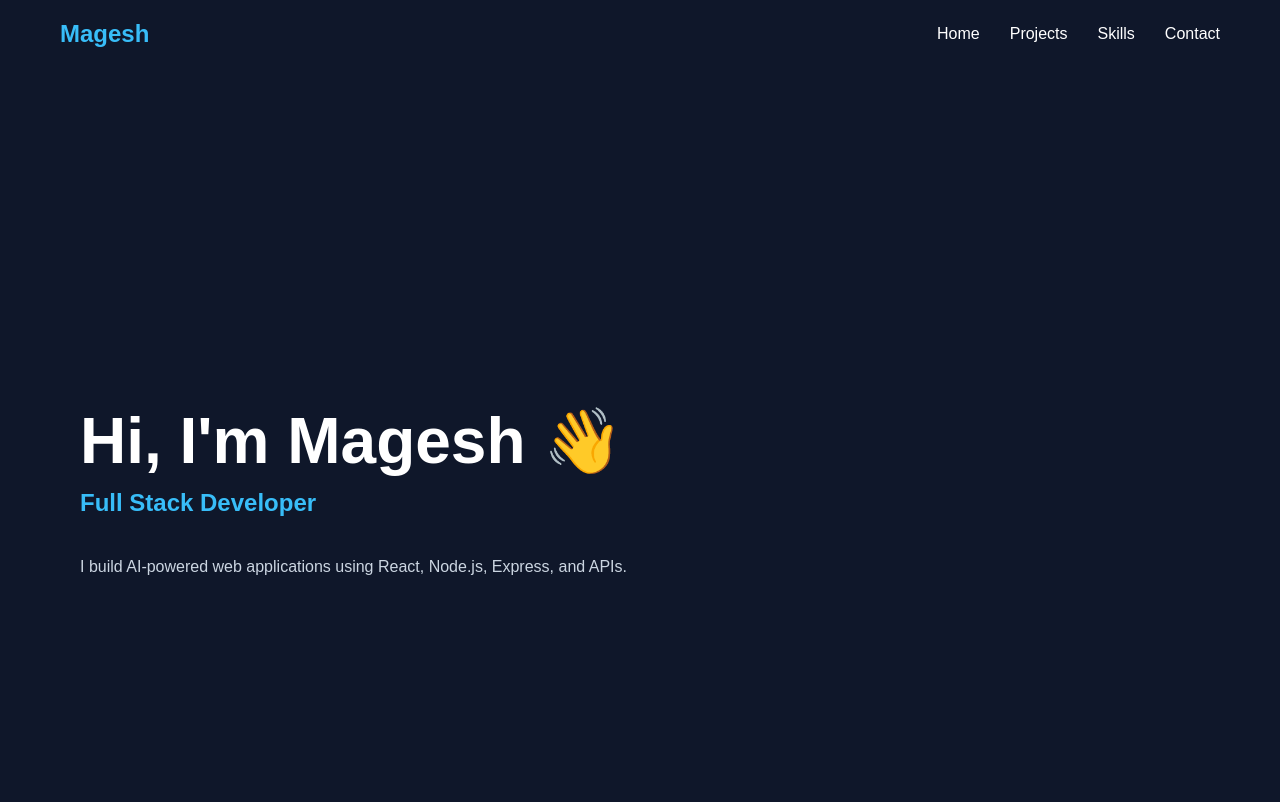
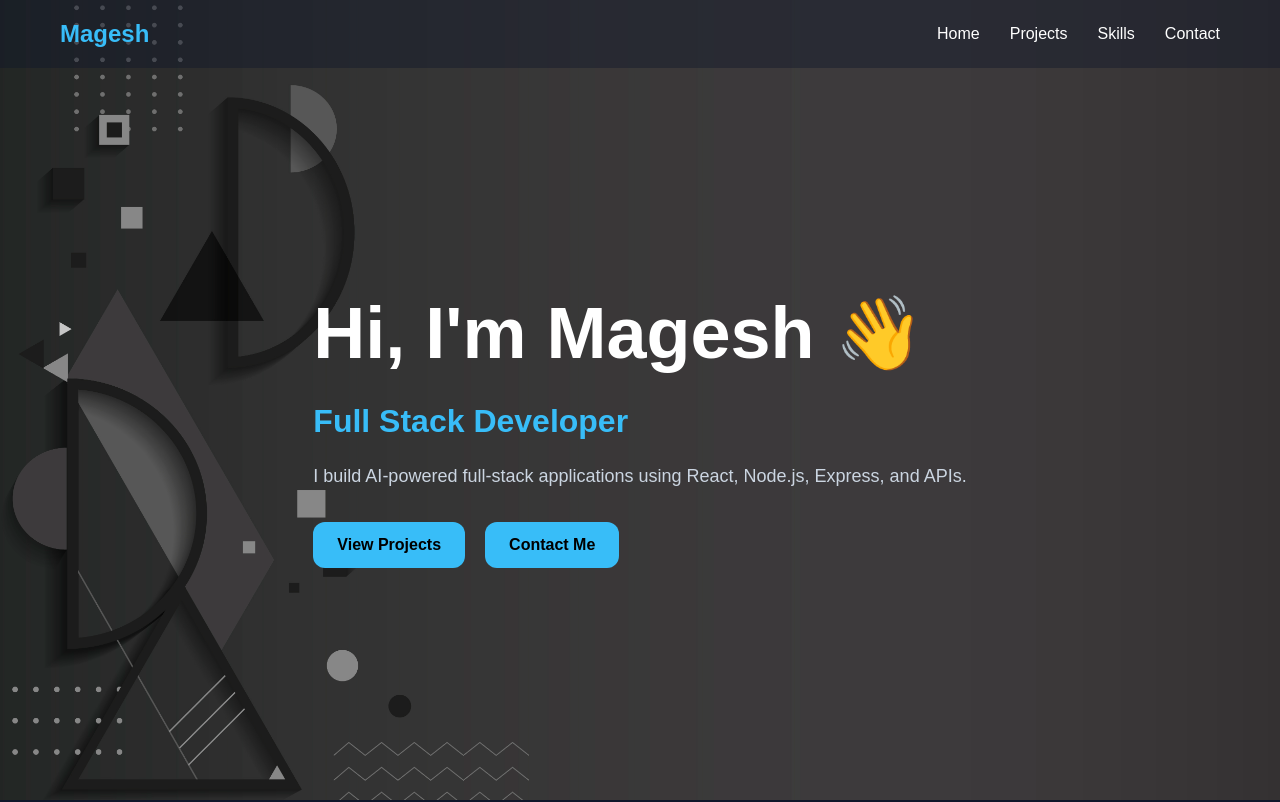
Before and after one commit to Magesh-03-K/portfolio, a React (Create React App) app: page / in a window 1280 px wide. Shown: the top 802 px of the page. Built offline with nearby package versions, Linux system fonts and the light colour scheme.

Commit message:
Final portfolio polish

```diff
--- a/src/App.css
+++ b/src/App.css
@@ -20,7 +20,7 @@ section {
   position: fixed;
   width: 100%;
   top: 0;
-  background: #0f172a;
+  background: #0f172a69;
   display: flex;
   justify-content: space-between;
   align-items: center;
@@ -59,29 +59,57 @@ body {
 }
 
 .hero {
-  height: 100vh;
+  min-height: 100vh;
+  background-size: cover;
+  background-position: center;
   display: flex;
+  align-items: center;
   flex-direction: column;
   justify-content: center;
-  padding-left: 80px;
-  padding-top: 100px;
+  padding: 0 80px;
+  color: white;
+}
 
+.hero-content {
+  max-width: 700px;
 }
 
 .hero h1 {
-  font-size: 64px;
-  margin: 0;
+  font-size: 72px;
+  margin-bottom: 10px;
 }
 
 .hero h2 {
+  font-size: 32px;
   color: #38bdf8;
-  margin-top: 10px;
+  margin-bottom: 20px;
 }
 
 .hero p {
-  max-width: 600px;
-  line-height: 1.7;
+  font-size: 18px;
+  line-height: 1.8;
   color: #cbd5e1;
+  margin-bottom: 30px;
+}
+
+.hero-buttons {
+  display: flex;
+  gap: 20px;
+}
+
+.hero-buttons a {
+  background: #38bdf8;
+  color: black;
+  padding: 14px 24px;
+  border-radius: 12px;
+  text-decoration: none;
+  font-weight: bold;
+  transition: 0.3s;
+}
+
+.hero-buttons a:hover {
+  background: white;
+  transform: translateY(-3px);
 }
 
 .projects {
@@ -221,18 +249,20 @@ body {
 
   .hero {
     padding: 40px 20px;
-    padding-top: 100px;
-    height: auto;
     text-align: center;
-    align-items: center;
+    justify-content: center;
   }
 
   .hero h1 {
-    font-size: 42px;
+    font-size: 48px;
   }
 
   .hero h2 {
     font-size: 24px;
+  }
+
+  .hero-buttons {
+    flex-direction: column;
   }
 
   .hero p {
--- a/src/sections/Hero.js
+++ b/src/sections/Hero.js
@@ -1,4 +1,5 @@
 import { motion } from "framer-motion";
+import bg from "../assets/bg.jpg";
 
 export default function Hero() {
   return (
@@ -8,16 +9,30 @@ export default function Hero() {
       initial={{ opacity: 0, y: 50 }}
       animate={{ opacity: 1, y: 0 }}
       transition={{ duration: 0.8 }}
+
+      style={{
+        backgroundImage: `url(${bg})`,
+        backgroundSize: "cover",
+        backgroundPosition: "center",
+
+      }}
     >
+      <div className="hero-content">
+        <h1>Hi, I'm Magesh 👋</h1>
 
-      <h1>Hi, I'm Magesh 👋</h1>
+        <h2>Full Stack Developer</h2>
 
-      <h2>Full Stack Developer</h2>
+        <p>
+          I build AI-powered full-stack applications
+          using React, Node.js, Express, and APIs.
+        </p>
 
-      <p>
-        I build AI-powered web applications using
-        React, Node.js, Express, and APIs.
-      </p>
+        <div className="hero-buttons">
+          <a href="#projects">View Projects</a>
+
+          <a href="#contact">Contact Me</a>
+        </div>
+      </div>
     </motion.section>
   );
 }
```
Also changed, not shown: src/assets/bg.jpg (renamed from Portfolio_BG.jpg).
